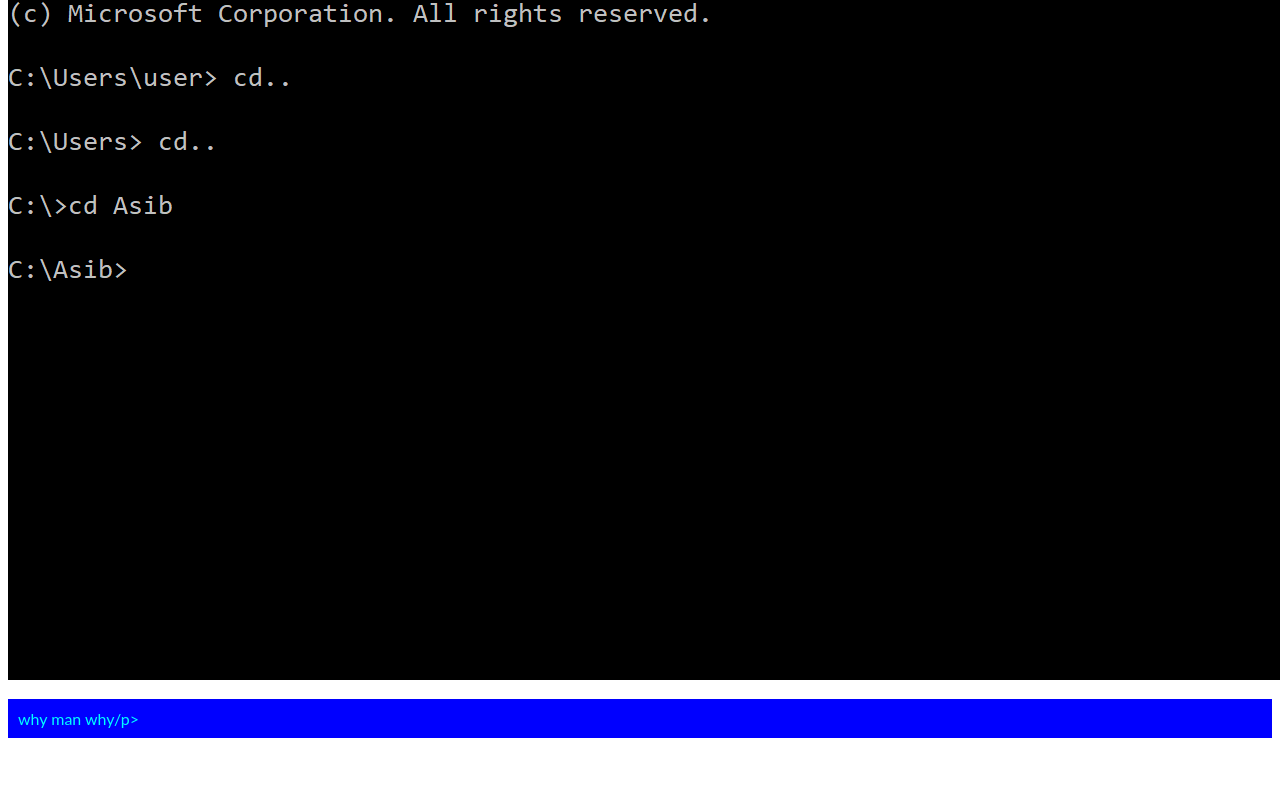
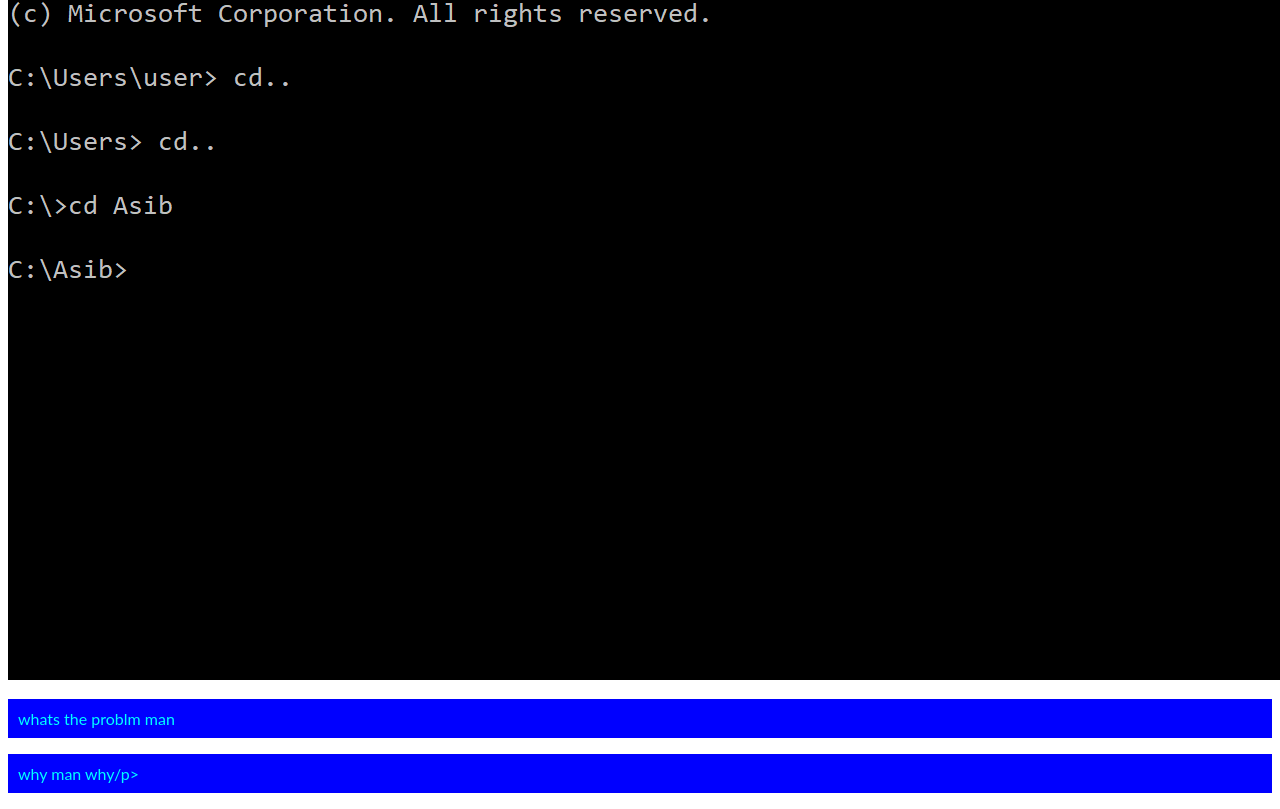
Before and after one commit to asibiqbal/my-first-repo, a plain HTML site: page index.html in a window 1280 px wide. Shown: the part 1911-2720 px from the top of the page. Before the commit the page ends 2665 px from the top, so only its background shows below. Drawn offline with Linux system fonts and the light colour scheme; files whose address does not match are found by name.

Commit message:
git solved

```diff
--- a/index.html
+++ b/index.html
@@ -20,6 +20,7 @@
     <img src="images//Untitled.png" alt="">
     <img src="images//asib.png" alt="">
     <img src="images//asib_rep.png" alt="">
+    <p>whats  the problm man</p>
     <p>why man why/p>
 
 
```
